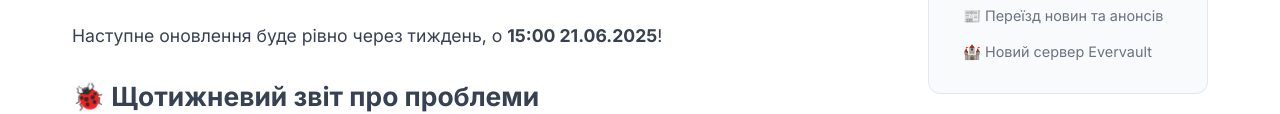
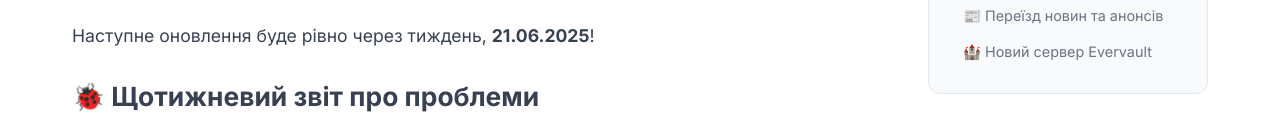
Before and after one commit to ikeepcalm/uap-news, an Astro site: page /weekly-13-06-2025 in a window 1280 px wide. Shown: the part 531-645 px from the top of the page. Built offline with nearby package versions, Linux system fonts and the light colour scheme; Astro itself is replaced by a stand-in of ours.

Commit message:
Update weekly report date format for clarity

```diff
--- a/src/content/news/weekly-13-06-2025.md
+++ b/src/content/news/weekly-13-06-2025.md
@@ -14,7 +14,7 @@ tags: ["weekly", "magic"]
 - **Третій Вузол**
 - **Четвертий Вузол**
 
-Наступне оновлення буде рівно через тиждень, о **15:00 21.06.2025**!
+Наступне оновлення буде рівно через тиждень, **21.06.2025**!
 
 # 🐞 Щотижневий звіт про проблеми
 Короткий дайджест усього, що сталось [у форумі](https://discord.com/channels/1221552838807654450/1311698848095277127) за цей тиждень:
```
